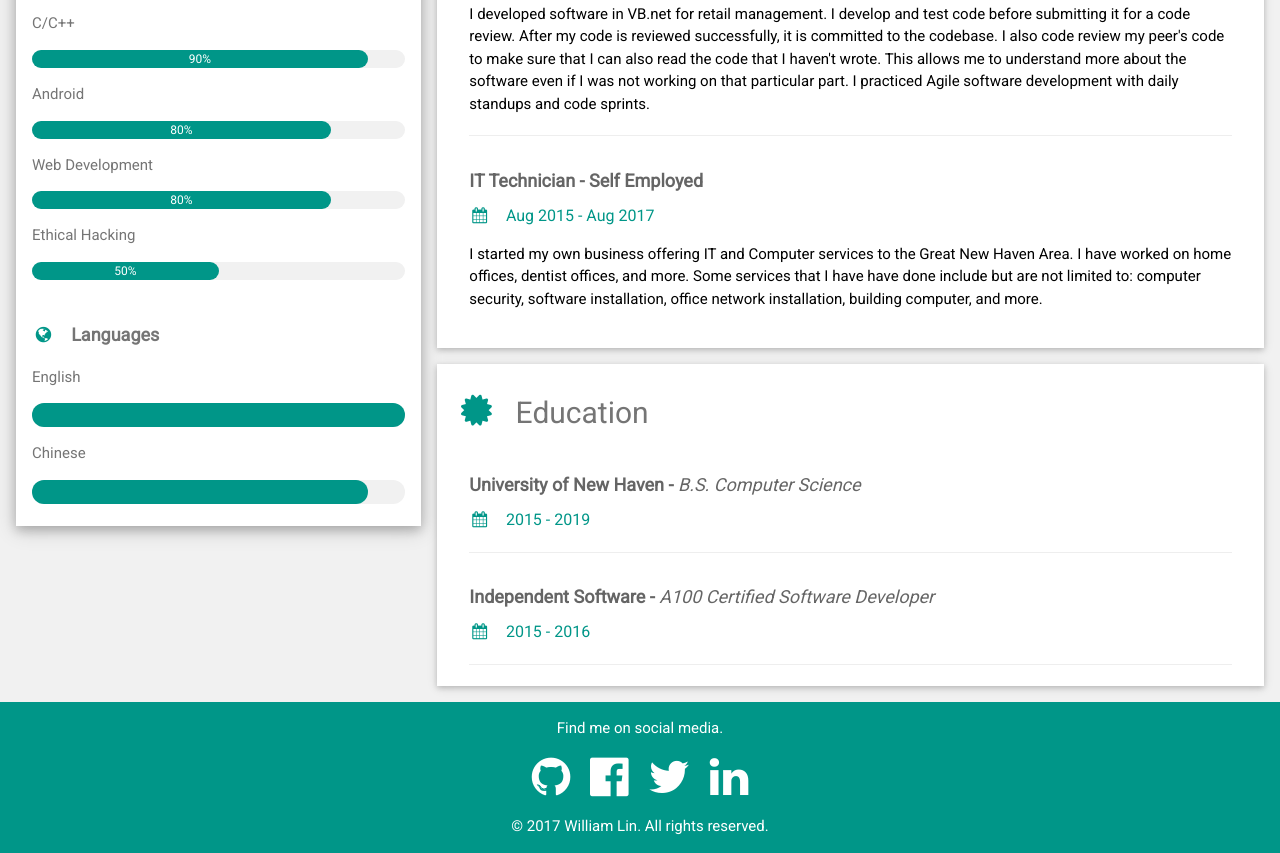
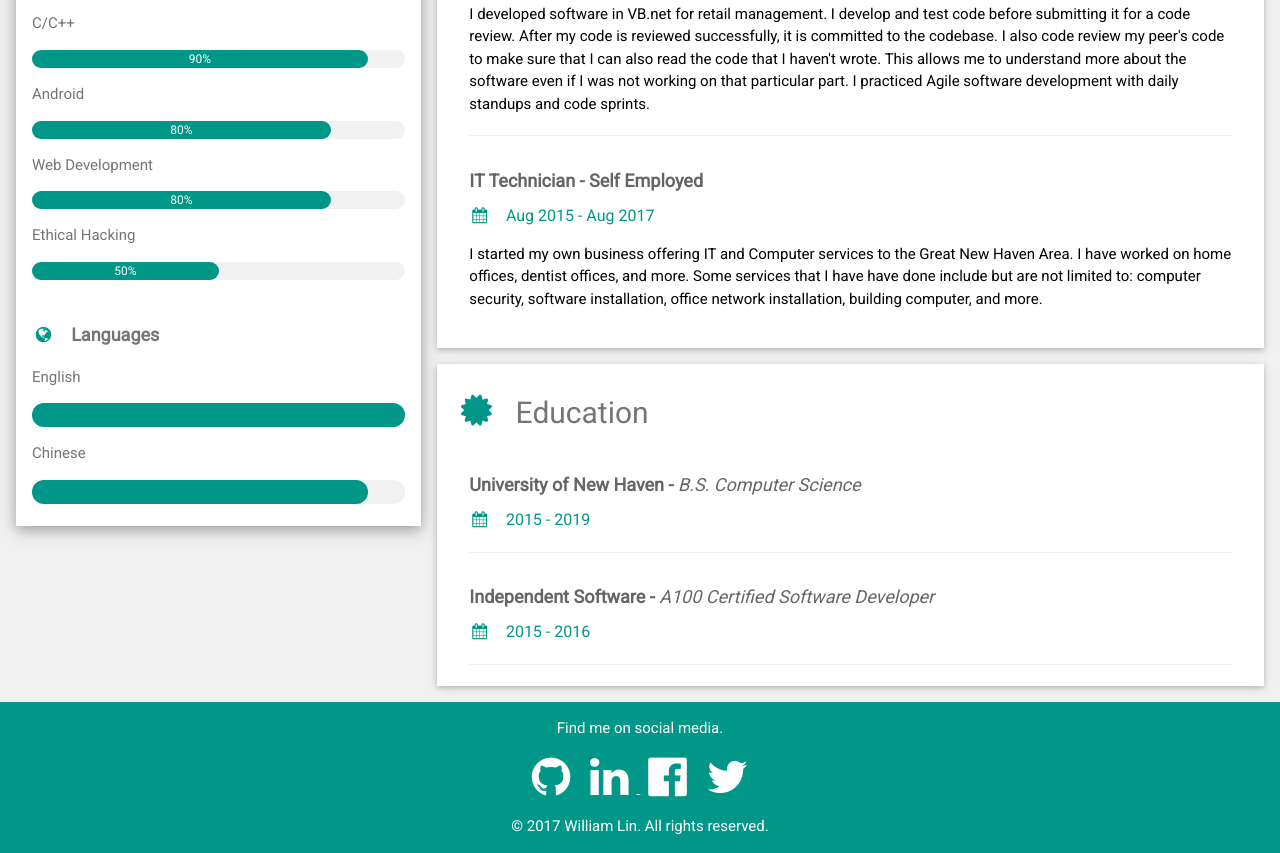
Before and after one commit to FanciestW/williamlin.tech, a website: page index.html in a window 1280 px wide. Shown: the part 683-1536 px from the top of the page. Drawn offline with nearby package versions, Linux system fonts and the light colour scheme.

Commit message:
Changed order of social media in footer

```diff
--- a/index.html
+++ b/index.html
@@ -128,9 +128,9 @@ html,body,h1,h2,h3,h4,h5,h6 {font-family: "Roboto", sans-serif}
 <footer class="w3-container w3-teal w3-center w3-margin-top">
     <p>Find me on social media.</p>
     <a href="https://github.com/FanciestW" target="_blank"><i class="fa fa-3x fa-github footer_socialmedia w3-hover-opacity"></i></a>
+    <a href="https://linkedin.com/in/FanciestW" target="_blank"><i class="fa fa-3x fa-linkedin footer_socialmedia w3-hover-opacity"></i>
     <a href="https://facebook.com/FanciestW" target="_blank"><i class="fa fa-3x fa-facebook-official footer_socialmedia w3-hover-opacity"></i></a>
-    <a href="https://twitter.com/wlin2512" target="_blank"><i class="fa fa-3x fa-twitter footer_socialmedia w3-hover-opacity"></i></a>
-    <a href="https://linkedin.com/in/FanciestW" target="_blank"><i class="fa fa-3x fa-linkedin footer_socialmedia w3-hover-opacity"></i></a>
+    <a href="https://twitter.com/wlin2512" target="_blank"><i class="fa fa-3x fa-twitter footer_socialmedia w3-hover-opacity"></i></a></a>
     <p>© <script>document.write(new Date().getFullYear());</script> William Lin. All rights reserved.</p>
 </footer>
 
```
